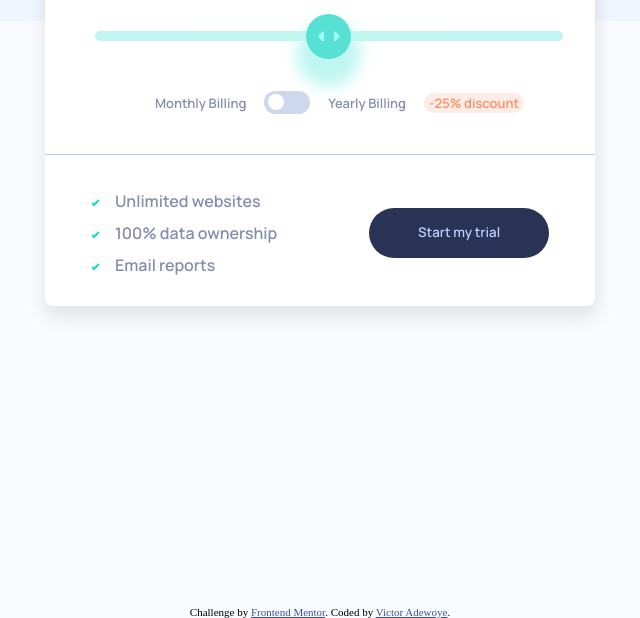
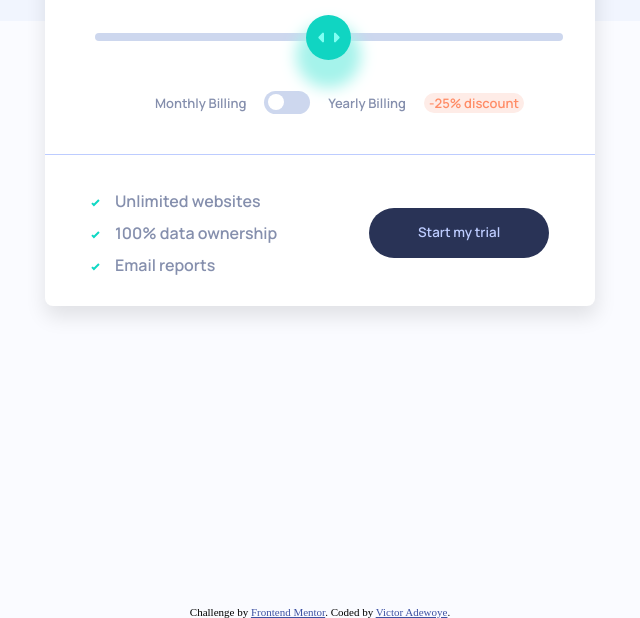
Before and after one commit to vikkyava/interactive-pricing-component-main, a plain HTML site: page index.html in a window 1280 px wide. Shown: the part 379-997 px from the top of the page, without its empty margins (320-960 px from the left). Drawn offline with Linux system fonts and the light colour scheme.

Commit message:
Initial commit

```diff
--- a/index.html
+++ b/index.html
@@ -24,7 +24,10 @@
           <p id="amount-desktop" class="amount"><span class="price">$16.00</span> / month</p>
         </div>
         <div class="slidercontainer">
-          <input type="range" min="0" max="100" value="50" class="range-slider">
+          <input type="range" min="0" max="100" value="50" id="range-slider">
+          <div id="selector">
+            <div class="selectBtn"></div>
+          </div>
         </div>
         <p id="amount-mobile" class="amount"><span class="price">$16.00</span> / month</p>
       </div>
--- a/script.js
+++ b/script.js
@@ -0,0 +1,5 @@
+var slider = document.getElementById("range-slider")
+var selector = document.getElementById("selector")
+slider.oninput = function () {
+    selector.style.left = this.value + "%"
+}
--- a/styles.css
+++ b/styles.css
@@ -6,7 +6,7 @@
   --Pale-Blue: hsl(226, 100%, 87%);
   --White: hsl (0, 0%, 100%);
   --Very-Pale-Blue: hsl(230, 100%, 99%);
-  --Light-Grayish-Blue(Empty Slider Bar): hsl(224, 65%, 95%);
+  --Light-Grayish-Blue: hsl(224, 65%, 95%);
   --Light-Grayish-Blue: hsl(223, 50%, 87%);
   --Grayish-Blue: hsl(225, 20%, 60%);
   --Dark-Desaturated-Blue: hsl(227, 35%, 25%);
@@ -94,20 +94,19 @@
 }
 
 /************* Range Input Slider *************/
+.slidercontainer {
+  position: relative;
+}
 
-.range-slider {
+#range-slider {
   -webkit-appearance: none;
   width: 85%;
-  height: 10px;
-  border-radius: 10px;
-  background-color: var(--Soft-Cyan);
-  outline: none;
-  opacity: 0.7;
-  -webkit-transition: 0.2s;
-  transition: opacity 0.2s;
+  height: 8px;
+  border-radius: 5px;
+  background-color: var(--Light-Grayish-Blue);
 }
 
-.range-slider::-webkit-slider-thumb {
+#range-slider::-webkit-slider-thumb {
   -webkit-appearance: none;
   appearance: none;
   width: 45px;
@@ -119,6 +118,8 @@
   background-repeat: no-repeat;
   background-position: center;
   cursor: pointer;
+  z-index: 3;
+  position: relative;
 }
 
 .amount {
@@ -303,7 +304,7 @@
     margin-right: 55px;
   }
 
-  .range-slider {
+  #range-slider {
     margin: 0px 50px 0px 50px;
   }
 
```
